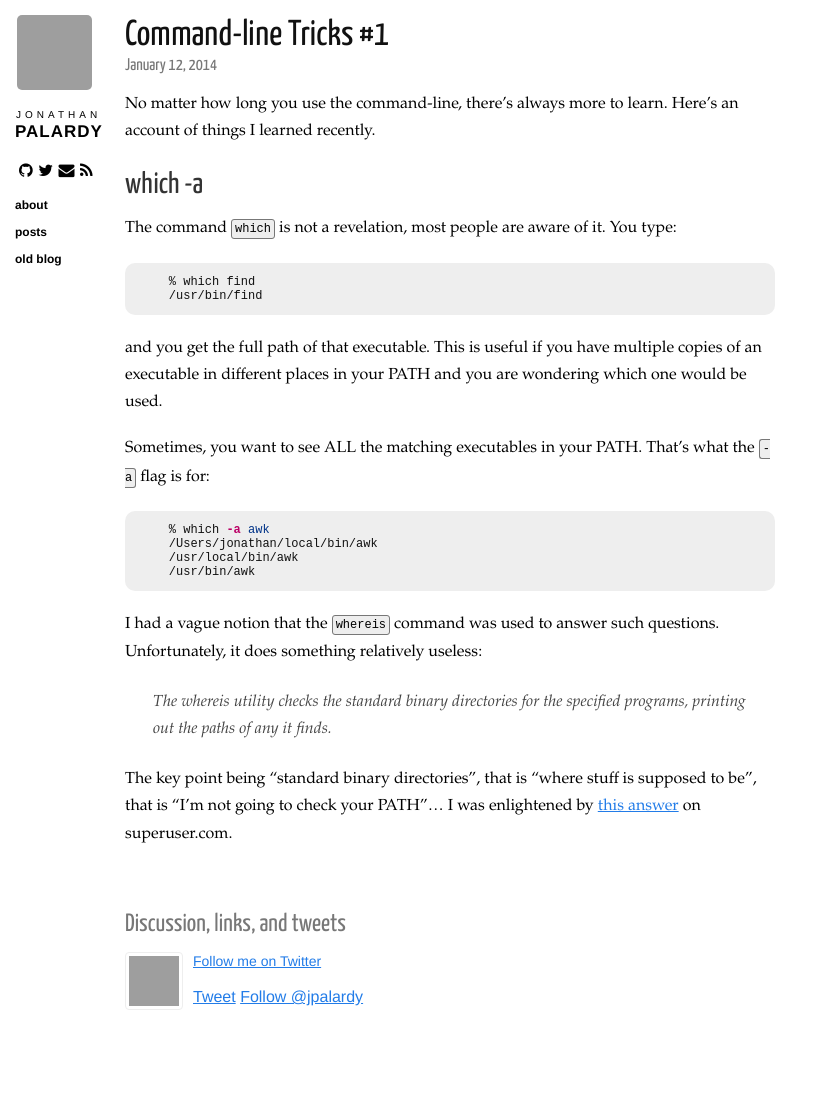
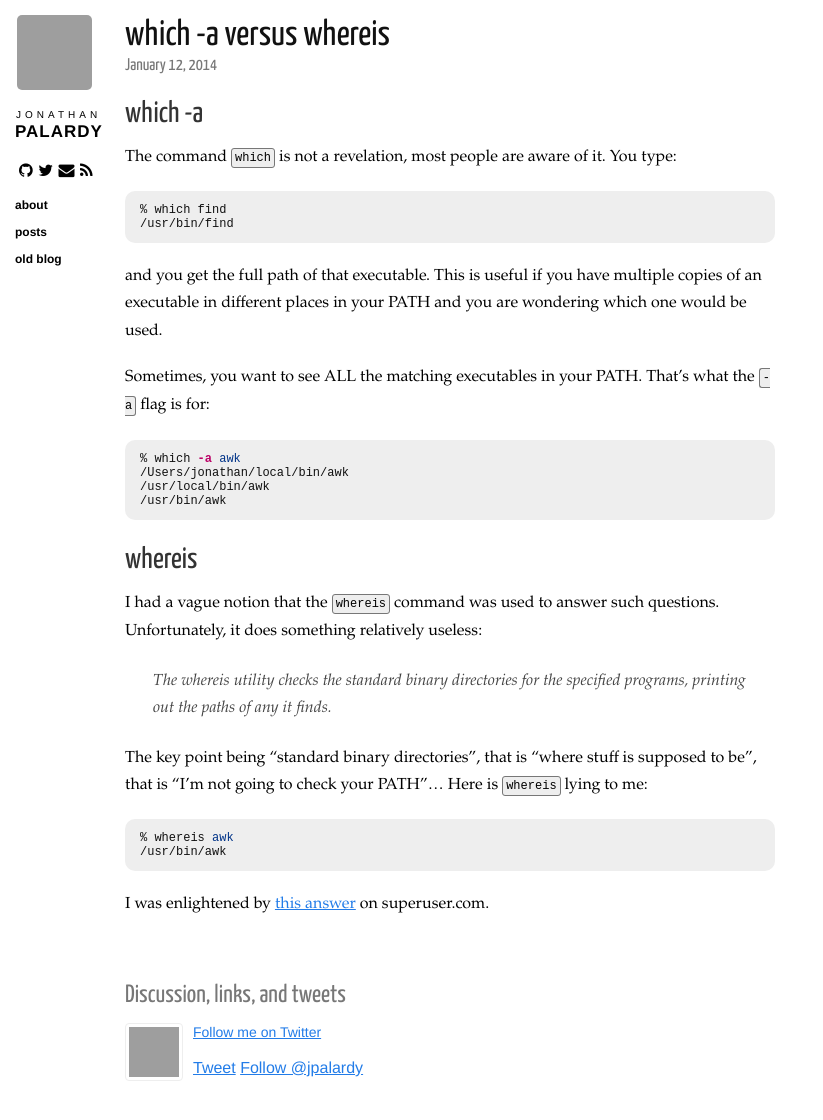
Before and after one commit to jpalardy/jpalardy.github.io, a Jekyll site: the page built from _posts/2014-01-12-which-a-versus-whereis.markdown, in a window 1280 px wide, cut to the strip 0-1137 px from the top of the page. Shown: the top 1120 px of the strip, without its empty margins (0-823 px from the left). Built offline with Jekyll 4.4.1, drawn with Linux system fonts in a browser that asks for light colours; Markdown is read by kramdown in place of the engine named in the settings; comment, search, counter and statistics services are not loaded; before the commit the page ends 1066 px from its top, so only the background shows below that; grey boxes are pictures that could not be loaded.

Commit message:
change title

```diff
--- a/_posts/2014-01-12-command-line-tricks-1.markdown
+++ b/_posts/2014-01-12-which-a-versus-whereis.markdown
@@ -1,19 +1,16 @@
 ---
 layout: post
-title: "Command-line Tricks #1"
+title: "which -a versus whereis"
 category: posts
 ---
-
-No matter how long you use the command-line, there's always more to learn.
-Here's an account of things I learned recently.
 
 ## which -a
 
 The command `which` is not a revelation, most people are aware of it. You type:
 
 {% highlight bash %}
-    % which find
-    /usr/bin/find
+% which find
+/usr/bin/find
 {% endhighlight %}
 
 and you get the full path of that executable. This is useful if you have
@@ -24,11 +21,14 @@ Sometimes, you want to see ALL the matching executables in your PATH. That's
 what the `-a` flag is for:
 
 {% highlight bash %}
-    % which -a awk
-    /Users/jonathan/local/bin/awk
-    /usr/local/bin/awk
-    /usr/bin/awk
+% which -a awk
+/Users/jonathan/local/bin/awk
+/usr/local/bin/awk
+/usr/bin/awk
 {% endhighlight %}
+
+
+## whereis
 
 I had a vague notion that the `whereis` command was used to answer such
 questions. Unfortunately, it does something relatively useless:
@@ -37,5 +37,11 @@ questions. Unfortunately, it does something relatively useless:
 > programs, printing out the paths of any it finds.
 
 The key point being "standard binary directories", that is "where stuff is supposed to be",
-that is "I'm not going to check your PATH"... I was enlightened by
-[this answer](http://superuser.com/a/430004) on superuser.com.
+that is "I'm not going to check your PATH"... Here is `whereis` lying to me:
+
+{% highlight bash %}
+% whereis awk
+/usr/bin/awk
+{% endhighlight %}
+
+I was enlightened by [this answer](http://superuser.com/a/430004) on superuser.com.
```
